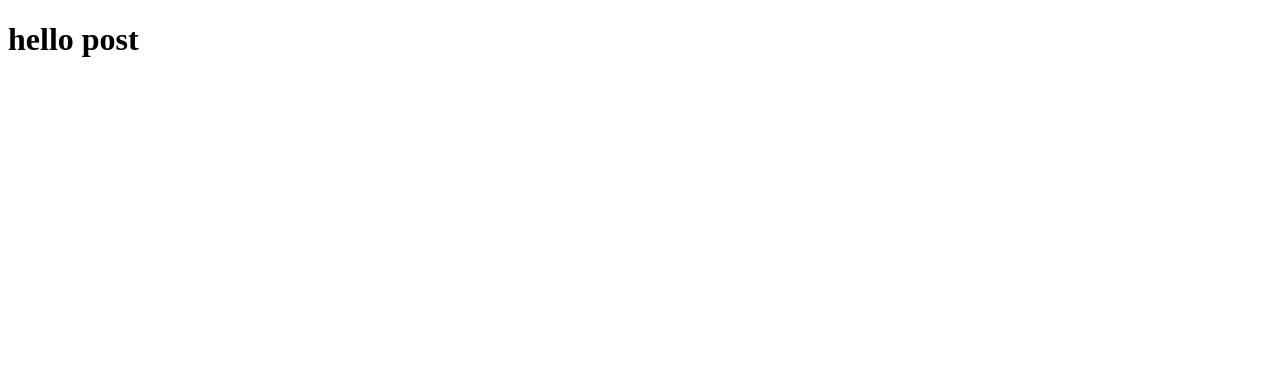
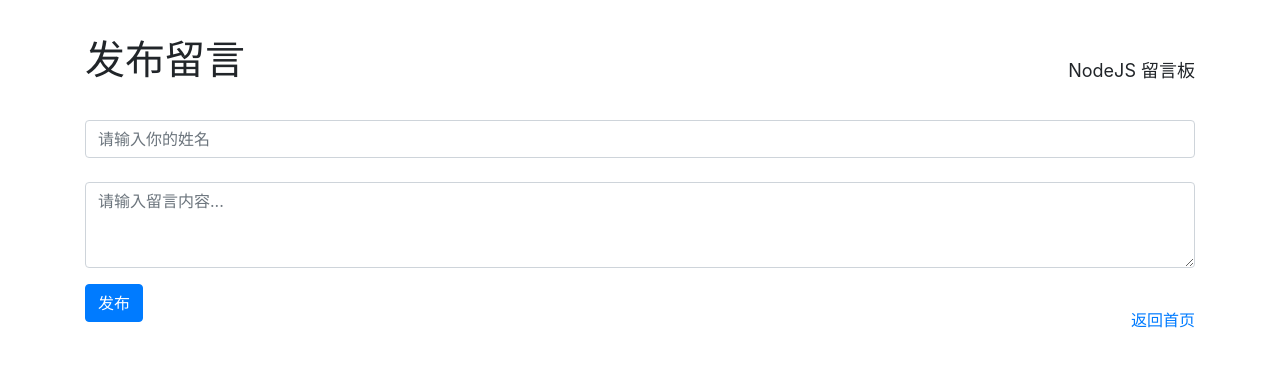
Before and after one commit to xiaosi0707/NodeJS, a website: page feedback/views/post.html in a window 1280 px wide. Drawn offline with Linux system fonts and the light colour scheme.

Commit message:
路由切换

```diff
--- a/feedback/public/css/main.css
+++ b/feedback/public/css/main.css
@@ -6,3 +6,15 @@
 html, body {
     width: 100%;
 }
+.custom-header {
+    margin: 36px auto;
+
+}
+.custom-header small {
+    float: right;
+    font-size: 18px;
+    margin-top: 24px;
+}
+.custom-container a {
+    margin-top: 24px;
+}
--- a/feedback/views/post.html
+++ b/feedback/views/post.html
@@ -2,9 +2,24 @@
 <html lang="en">
 <head>
     <meta charset="UTF-8">
-    <title>Title</title>
+    <title>发布留言</title>
+    <link rel="stylesheet" href="/public/css/bootstrap.css">
+    <link rel="stylesheet" href="/public/css/main.css">
 </head>
 <body>
-<h1>hello post</h1>
+<div class="header container custom-header">
+    <div class="page-header">
+        <h1> 发布留言 <small>NodeJS 留言板</small></h1>
+    </div>
+    <script src="/public/js/main.js"></script>
+</div>
+<div class="container custom-container">
+    <input class="form-control form-control-ms" type="text" placeholder="请输入你的姓名" style="margin: 24px 0">
+    <div class="form-group">
+        <textarea class="form-control" id="exampleFormControlTextarea1" rows="3" placeholder="请输入留言内容..."></textarea>
+    </div>
+    <button type="submit" class="btn btn-primary">发布</button>
+    <a href="/" style="float: right">返回首页</a>
+</div>
 </body>
 </html>
```
Also changed, not shown: feedback/app.js (+6 -1 lines), feedback/views/index.html (+5 -7 lines).
